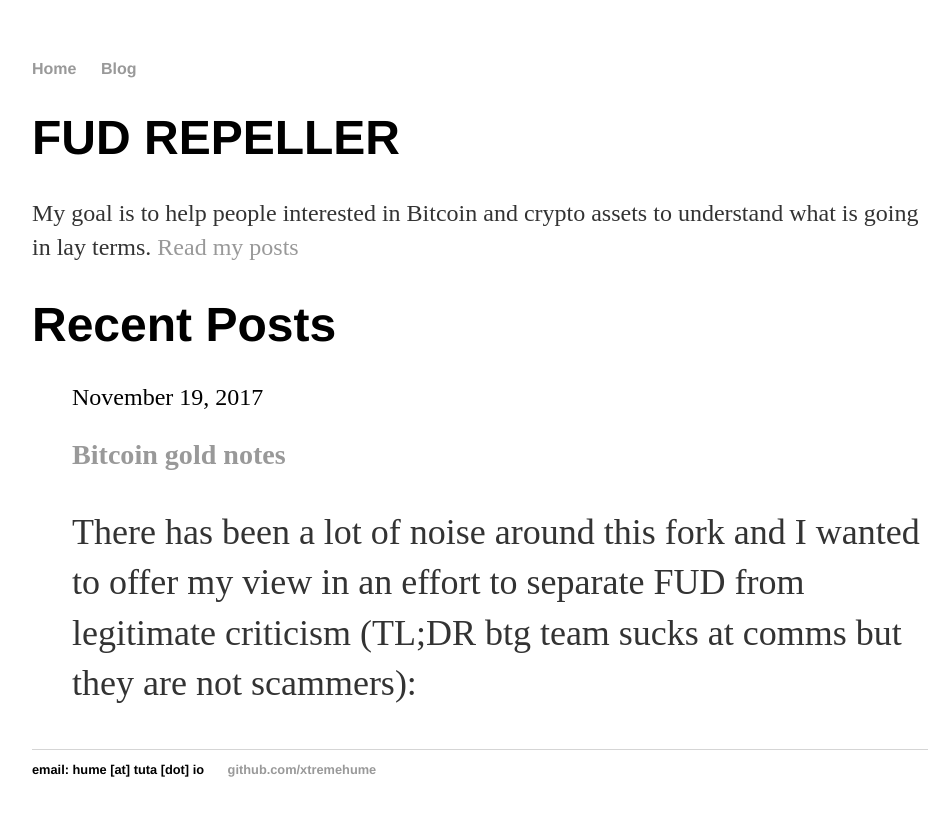
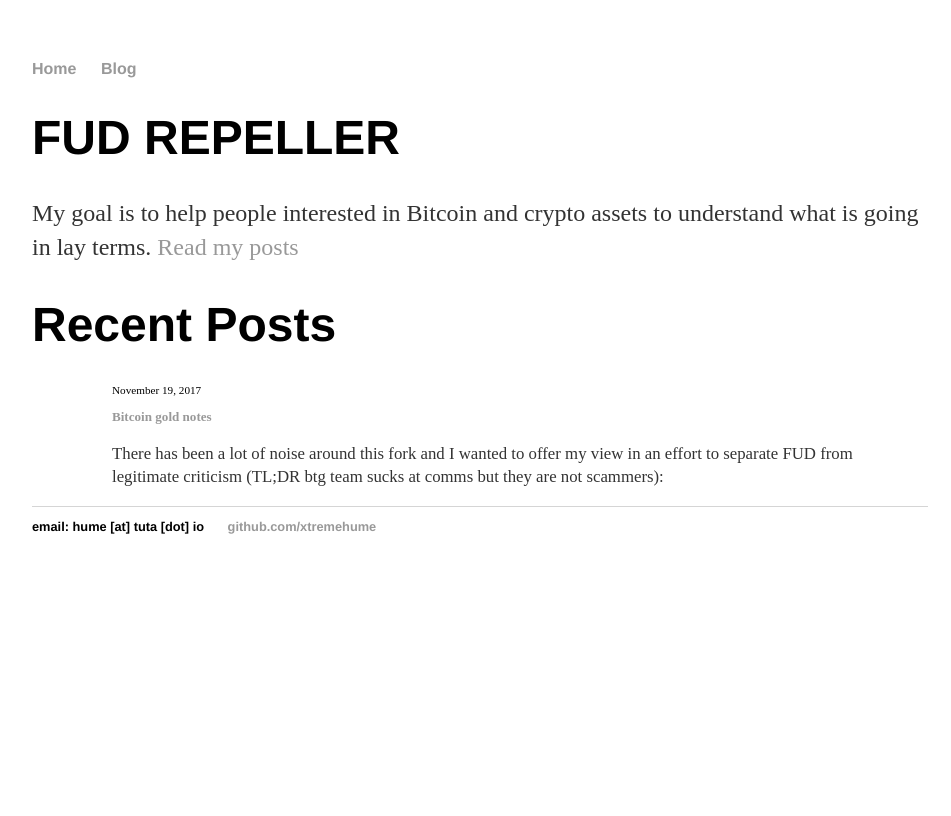
Before and after one commit to xtremehume/xtremehume.github.io, a Jekyll site: the page built from index.html, in a window 1280 px wide. Shown: the top 816 px of the page, without its empty margins (160-1111 px from the left). Built offline with Jekyll 4.4.1, drawn with Linux system fonts in a browser that asks for light colours; the list of posts is cut into pages by our own code.

Commit message:
Update main.css

```diff
--- a/css/main.css
+++ b/css/main.css
@@ -34,8 +34,8 @@
 }
 
 ul.posts {
-    margin: 20px auto 40px;
-    font-size: 1.5em;
+    margin: auto 40px;
+    font-size: .7em;
 }
 
 ul.posts li {
```
